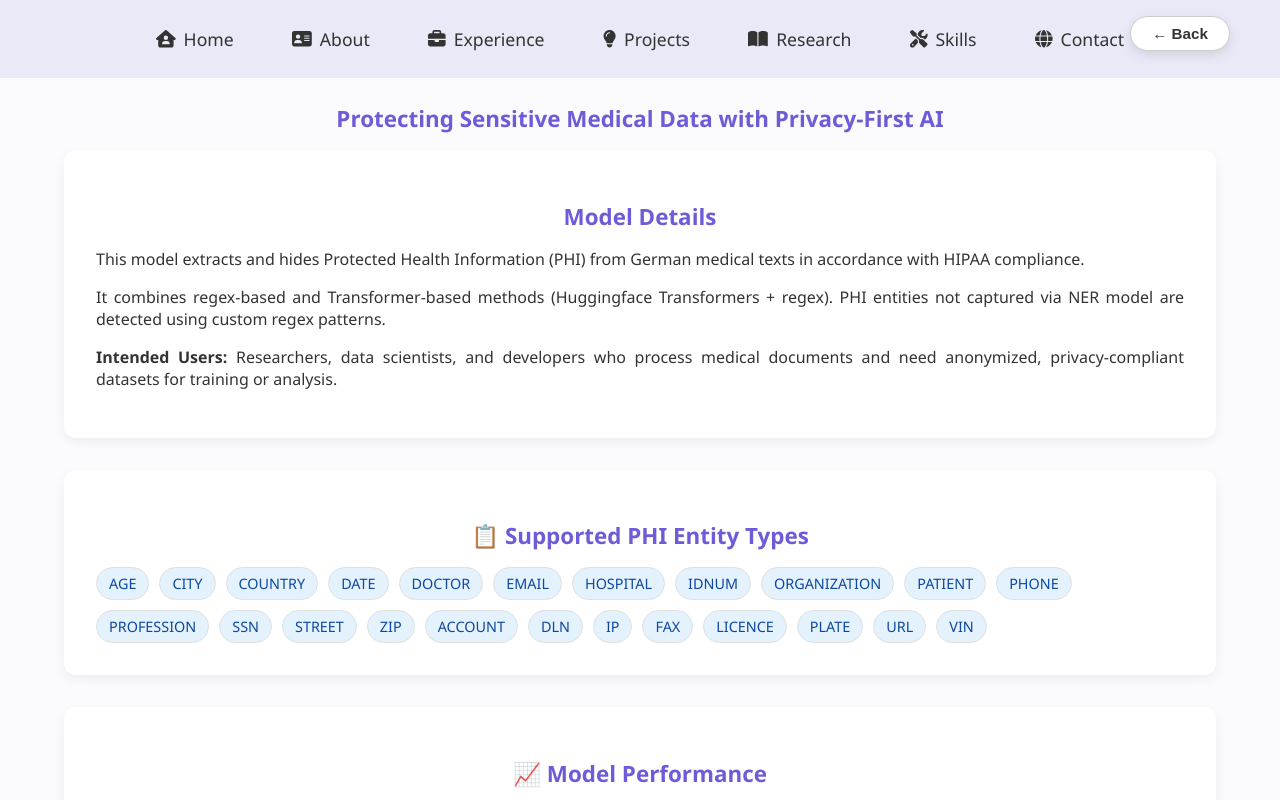
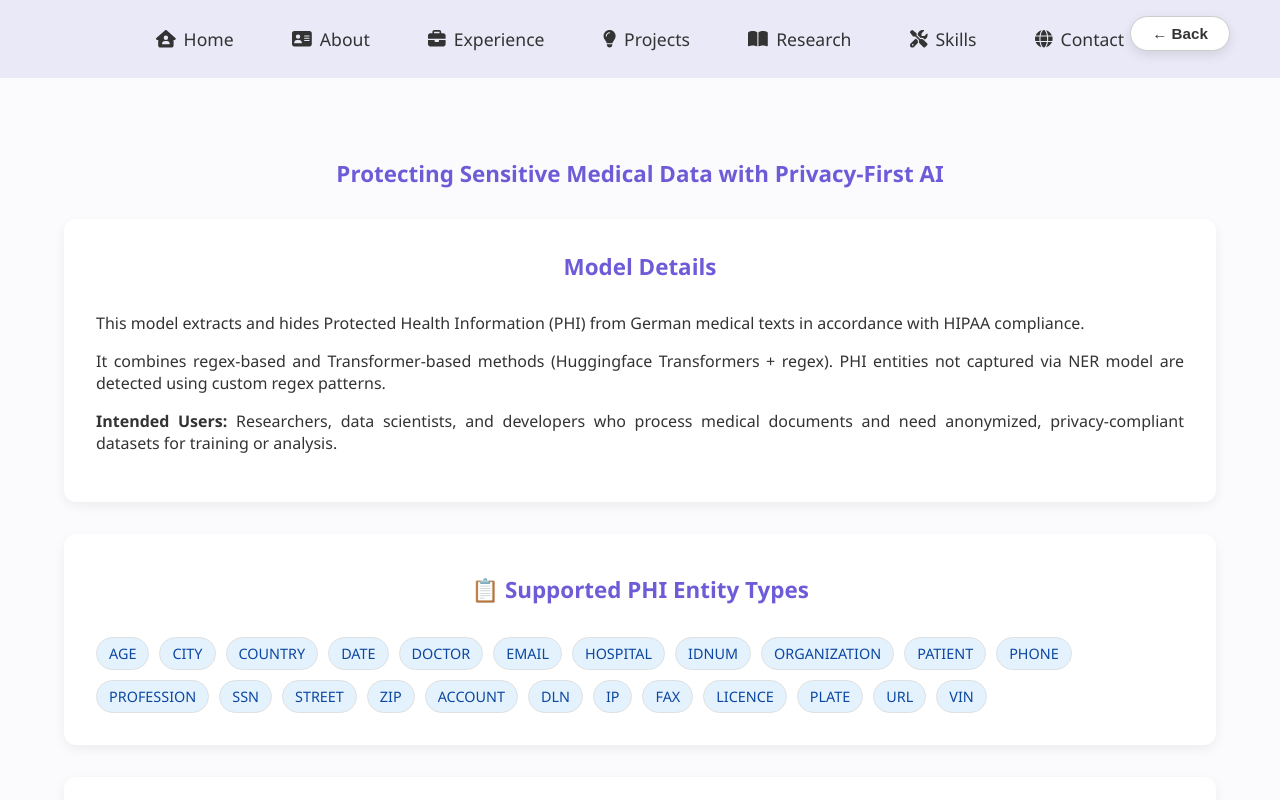
Before and after one commit to raifehizlan/ai-projects-portfolio, a React (Create React App) app in the folder frontend/: page /project/1 in a window 1280 px wide. Shown: the top 800 px of the page. Built offline with nearby package versions, Linux system fonts and the light colour scheme.

Commit message:
deid model frontend moduler

```diff
--- a/frontend/src/components/EntityList.js
+++ b/frontend/src/components/EntityList.js
@@ -1,11 +1,7 @@
 import React from "react";
 import "./EntityList.css"
+import ENTITIES from "../data/deidEntities";
 
-const ENTITIES = [
-  "AGE", "CITY", "COUNTRY", "DATE", "DOCTOR", "EMAIL", "HOSPITAL", "IDNUM",
-  "ORGANIZATION", "PATIENT", "PHONE", "PROFESSION", "SSN", "STREET", "ZIP",
-  "ACCOUNT", "DLN", "IP", "FAX", "LICENCE", "PLATE", "URL", "VIN"
-];
 
 const EntityList = () => (
   <section className="entities">
--- a/frontend/src/components/MetricsTable.js
+++ b/frontend/src/components/MetricsTable.js
@@ -1,19 +1,7 @@
 import React from "react";
 import "./MetricsTable.css"
+import METRICS from "../data/deidMetrics";
 
-const METRICS = [
-  ["AGE", 0.9906, 0.9801, 0.9853, 754],
-  ["CITY", 0.9799, 0.9457, 0.9625, 258],
-  ["COUNTRY", 0.9127, 1.0000, 0.9544, 115],
-  ["DATE", 0.9961, 0.9978, 0.9969, 4909],
-  ["DOCTOR", 0.9320, 0.9555, 0.9436, 1751],
-  ["HOSPITAL", 0.9737, 0.9884, 0.9810, 862],
-  ["IDNUM", 0.9805, 0.9934, 0.9869, 606],
-  ["PATIENT", 0.8994, 0.9067, 0.9030, 868],
-  ["PHONE", 0.9905, 1.0000, 0.9952, 208],
-  ["macro avg", 0.9496, 0.9711, 0.9595, 10864],
-  ["weighted avg", 0.9710, 0.9787, 0.9747, 10864]
-];
 
 const MetricsTable = () => (
   <section className="metrics">
--- a/frontend/src/components/ModelDetails.css
+++ b/frontend/src/components/ModelDetails.css
@@ -1,9 +1,10 @@
-
-  h1, h2 {
+h1, h2 {
     font-size: 1.4rem;
     color: var(--primary-color);
-    margin-bottom: 1rem;
+    margin: 1dvh;
+    margin-bottom: 2rem;
     text-align: center;
+
 
   }
 
@@ -18,3 +19,8 @@
   .intro p{
     text-align: justify;
   }
+
+  .intro h1{
+    padding-top: 0rem;
+    margin-top:0rem
+  }
--- a/frontend/src/components/ModelDetails.js
+++ b/frontend/src/components/ModelDetails.js
@@ -1,19 +1,13 @@
 import React from "react";
-import "./ModelDetails.css"
-const ModelDetails = () => (
+import "./ModelDetails.css";
+
+const ModelDetails = ({ title, description, methods, users }) => (
   <section className="intro">
-    <h1>Model Details</h1>
+    <h1>{title}</h1>
+    <p>{description}</p>
+    <p>{methods}</p>
     <p>
-      This model extracts and hides Protected Health Information (PHI) from German medical texts
-      in accordance with HIPAA compliance.
-    </p>
-    <p>
-      It combines regex-based and Transformer-based methods (Huggingface Transformers + regex).
-      PHI entities not captured via NER model are detected using custom regex patterns.
-    </p>
-    <p>
-      <strong>Intended Users:</strong> Researchers, data scientists, and developers who process medical documents
-      and need anonymized, privacy-compliant datasets for training or analysis.
+      <strong>Intended Users:</strong> {users}
     </p>
   </section>
 );
--- /dev/null
+++ b/frontend/src/data/deidEntities.js
@@ -0,0 +1,7 @@
+const ENTITIES = [
+    "AGE", "CITY", "COUNTRY", "DATE", "DOCTOR", "EMAIL", "HOSPITAL", "IDNUM",
+    "ORGANIZATION", "PATIENT", "PHONE", "PROFESSION", "SSN", "STREET", "ZIP",
+    "ACCOUNT", "DLN", "IP", "FAX", "LICENCE", "PLATE", "URL", "VIN"
+  ];
+
+  export default ENTITIES;
--- /dev/null
+++ b/frontend/src/data/deidMetrics.js
@@ -0,0 +1,15 @@
+const METRICS = [
+    ["AGE", 0.9906, 0.9801, 0.9853, 754],
+    ["CITY", 0.9799, 0.9457, 0.9625, 258],
+    ["COUNTRY", 0.9127, 1.0000, 0.9544, 115],
+    ["DATE", 0.9961, 0.9978, 0.9969, 4909],
+    ["DOCTOR", 0.9320, 0.9555, 0.9436, 1751],
+    ["HOSPITAL", 0.9737, 0.9884, 0.9810, 862],
+    ["IDNUM", 0.9805, 0.9934, 0.9869, 606],
+    ["PATIENT", 0.8994, 0.9067, 0.9030, 868],
+    ["PHONE", 0.9905, 1.0000, 0.9952, 208],
+    ["macro avg", 0.9496, 0.9711, 0.9595, 10864],
+    ["weighted avg", 0.9710, 0.9787, 0.9747, 10864]
+  ];
+
+  export default  METRICS;
--- /dev/null
+++ b/frontend/src/data/deidModelDetails.js
@@ -0,0 +1,12 @@
+const deidModelDetails = [
+    {title:"Model Details",
+
+    description:"This model extracts and hides Protected Health Information (PHI) from German medical texts in accordance with HIPAA compliance.",
+
+    methods:"It combines regex-based and Transformer-based methods (Huggingface Transformers + regex). PHI entities not captured via NER model are detected using custom regex patterns.",
+
+    users:"Researchers, data scientists, and developers who process medical documents and need anonymized, privacy-compliant datasets for training or analysis."
+    }
+]
+
+export default deidModelDetails;
--- a/frontend/src/pages/Deid.css
+++ b/frontend/src/pages/Deid.css
@@ -23,3 +23,9 @@
     margin-top: 40px;
     padding: 3rem 1.5rem;
   }
+
+h1{
+  text-align: center;
+  margin-top: 70px;
+  margin-bottom: 30px;
+}
--- a/frontend/src/pages/Deid.js
+++ b/frontend/src/pages/Deid.js
@@ -12,7 +12,7 @@ import "./Deid.css";
 
 import ExampleDemo from "../components/ExampleDemo";
 import LiveDemo from "../components/LiveDemo";
-
+import deidModelDetails from "../data/deidModelDetails";
 const Deid = () => {
   const [inputText, setInputText] = useState("");
   const [result, setResult] = useState(null);
@@ -59,7 +59,12 @@ const Deid = () => {
     <div className="deid-container">
       <BackButton />
       <h1>Protecting Sensitive Medical Data with Privacy-First AI</h1>
-      <ModelDetails />
+      <ModelDetails
+        title={deidModelDetails[0].title}
+        description={deidModelDetails[0].description}
+        methods={deidModelDetails[0].methods}
+        users={deidModelDetails[0].users}
+      />
       <EntityList />
       <MetricsTable />
 
```
